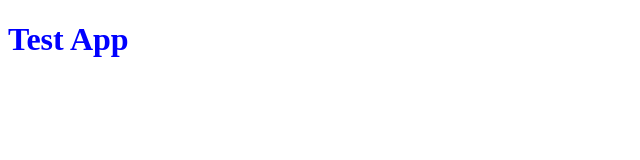
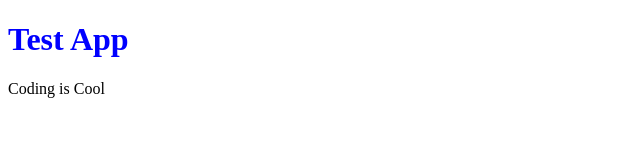
Before and after one commit to Jedemand/Test, a plain HTML site: page index.html in a window 1280 px wide. Shown: the whole page, without its empty margins (0-640 px from the left). Drawn offline with Linux system fonts and the light colour scheme.

Commit message:
Add Para

```diff
--- a/index.html
+++ b/index.html
@@ -9,6 +9,7 @@
 </head>
 <body>
     <h1 class = "test"> Test App</h1>
+    <p> Coding is Cool</p>
     <script src= "script.js"></script>
 </body>
 </html>
```
